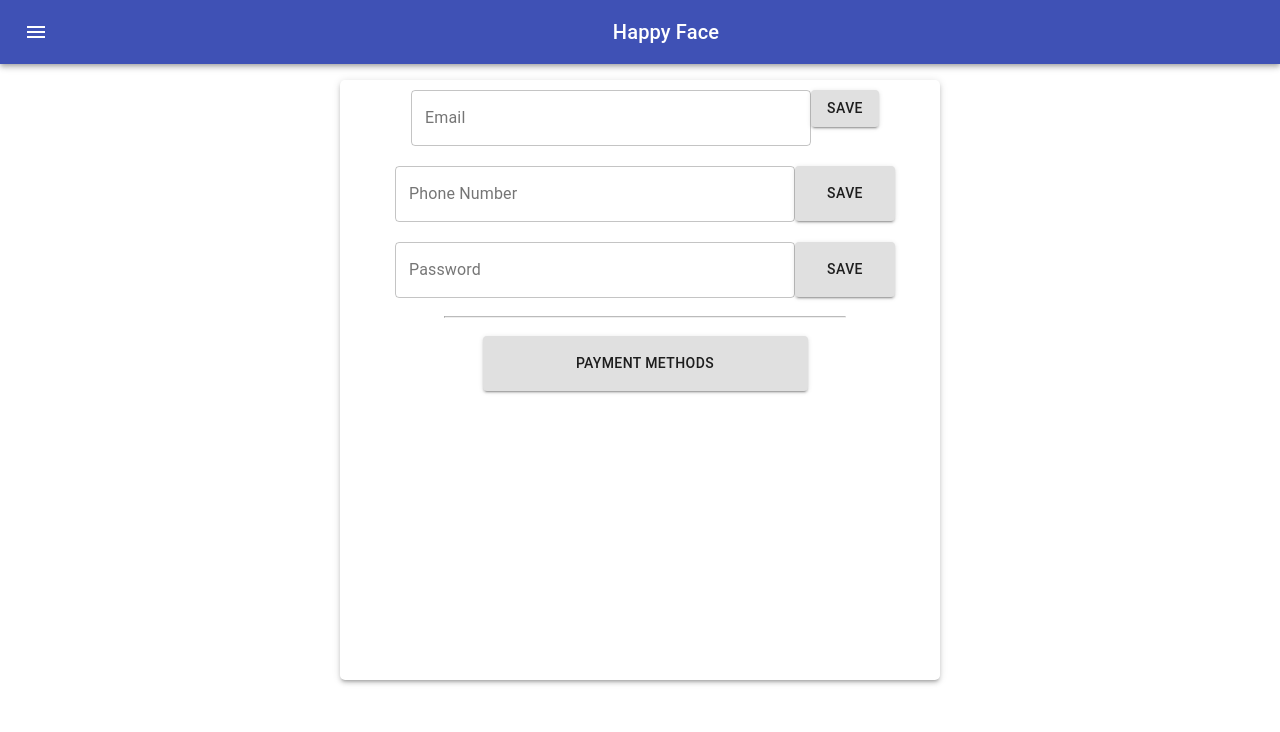
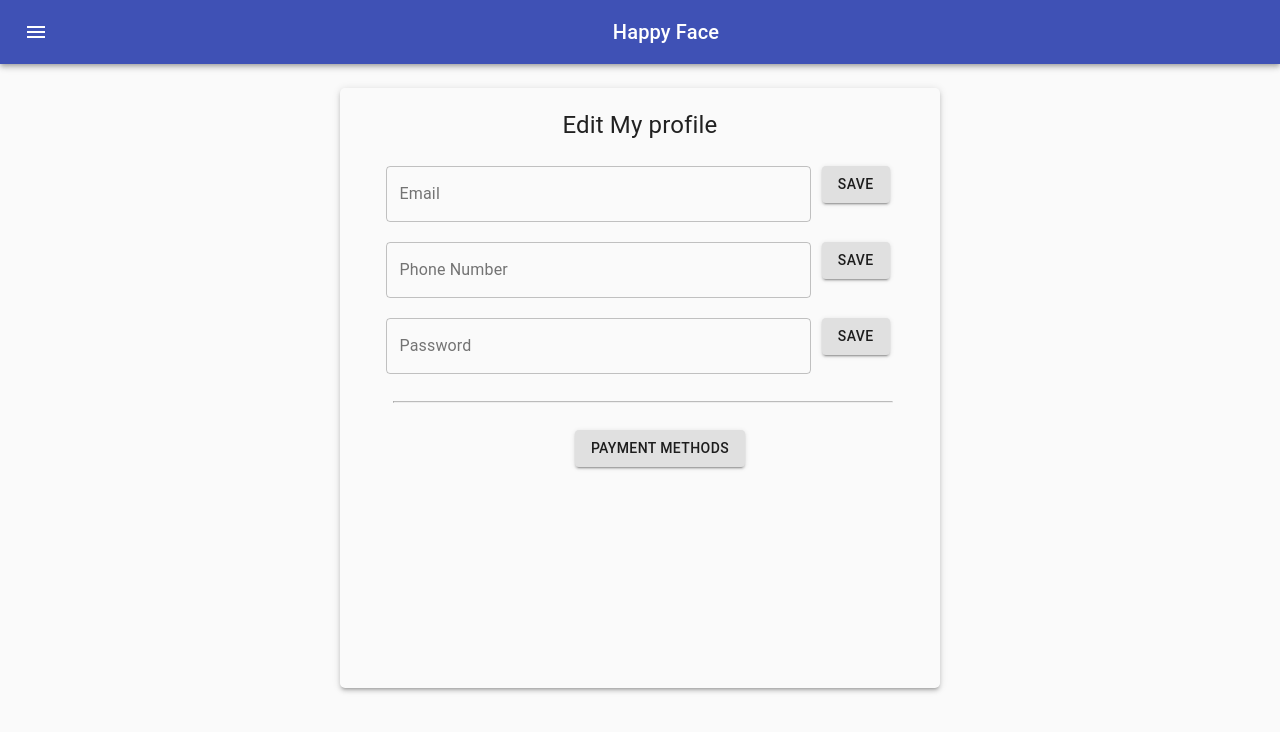
Before and after one commit to Apollonaut-dev/HappyFace, a React (Create React App) app: page /profile in a window 1280 px wide. Shown: the top 732 px of the page. Built offline with nearby package versions, Linux system fonts and the light colour scheme; no server answers.

Commit message:
August 20 2021

```diff
--- a/package.json
+++ b/package.json
@@ -8,6 +8,7 @@
     "@testing-library/jest-dom": "^5.14.1",
     "@testing-library/react": "^11.2.7",
     "@testing-library/user-event": "^12.8.3",
+    "custom-input": "^0.4.0",
     "firebase": "^8.9.1",
     "react": "^17.0.2",
     "react-dom": "^17.0.2",
--- a/src/components/Profile/index.js
+++ b/src/components/Profile/index.js
@@ -1,48 +1,73 @@
 import React from 'react';
-import classes from './profile.css';
+import classes from './profile.module.css';
 import { TextField, FormControl, InputLabel, Input, InputAdornment, IconButton, Button, object, ObjectsRow, item, Container, Box, ListItem, List, ListItemText, Grid } from '@material-ui/core'
 import { shadows, FormRow } from '@material-ui/system';
+import { withStyles } from '@material-ui/core/styles';
+
+const StyledButton = withStyles({
+  root: {
+    borderRadius: 3,
+    border: 0,
+    color: 'white',
+    height: 48,
+    padding: '0 30px',
+    boxShadow: '0 3px 5px 2px rgba(255, 105, 135, .3)',
+  },
+  label: {
+    textTransform: 'capitalize',
+  },
+})(Button);
+
+
 
 export default function (props) {
   return (
     <div>
-      <Box boxShadow={3} borderRadius={5} className="classes settings">
+
+      <Box boxShadow={3} borderRadius={5} className={classes.settings}>
+      <p style={{fontSize: 24, paddingTop: 20}}>
+        Edit My profile
+      </p>
       <div className="classes profile">
         <ul>
-          <li><div className="classes opButton">
+          <li><div className={classes.optionDiv}>
           <TextField
-              className="classes textField"
+              className={classes.textField}
               id="email"
               label="Email"
               defaultValue=""
               variant="outlined"
             />
-            <Button variant="contained" color="grey" className="classes option" >Save</Button>
+            <Button variant="contained" color="grey" className={classes.opButton}>Save</Button>
             </div></li>
-          <li><div className="classes opButton">
+            <br></br>
+            <li><div className={classes.optionDiv}>
             <TextField
-              className="classes textField"
+              className={classes.textField}
               id="phoneNum"
               label="Phone Number"
               defaultValue=""
               variant="outlined"
             />
-            <Button variant="contained" color="grey" className="classes option" style={{maxWidth: '100px', maxHeight: '55px', minWidth: '100px', minHeight: '55px'}}>Save</Button>
+            <Button variant="contained" color="grey" className={classes.opButton}>Save</Button>
           </div></li>
-          <li><div className="classes opButton">
+          <br></br>
+          <li><div className={classes.optionDiv}>
             <TextField
-              className="classes textField"
+              className={classes.textField}
               id="outlined-password-input"
               label="Password"
               type="password"
               autoComplete="current-password"
               variant="outlined"
             />
-            <Button variant="contained" color="grey" className="classes option" style={{maxWidth: '100px', maxHeight: '55px', minWidth: '100px', minHeight: '55px'}}>Save</Button>
+            <Button variant="contained" color="grey" className={classes.opButton}>Save</Button>
           </div></li>
-
-          <hr className="subheading"></hr>
-          <li><div className="classes opButton"><Button variant="contained" color="grey" className="classes option" style={{maxWidth: '325px', maxHeight: '55px', minWidth: '325px', minHeight: '55px'}}>Payment methods</Button></div></li>
+          <br></br>
+          <hr className={classes.subheading}></hr>
+          <br></br>
+          <li><div className="classes opButton"><Button variant="contained" color="grey" className="classes option" >Payment methods</Button></div></li>
+          <br></br>
         </ul>
       </div>
       </Box>
--- a/src/components/Profile/profile.css
+++ /dev/null
@@ -1,44 +0,0 @@
-.settings {
-    max-width: 600px;
-    min-width: 300px;
-    min-height: 600px;
-    margin: auto;
-}
-
-.profile {
-    margin-left: -5%;
-}
-
-@media only screen and (max-width: 450px) {
-    .profile {
-        margin-left: -10%;
-    }
-}
-
-.option {
-    font-size: small;
-}
-
-.opButton {
-    padding: 10px;
-    margin: auto;
-
-}
-
-.subheading {
-    border-top: 1px solid #bbb;
-    min-width: 200px;
-    max-width: 400px;
-
-}
-
-@media only screen and (max-width: 450px) {
-    .textField {
-        max-width: 220px;
-        max-height: 20px;
-    }
-}
-
-.textField {
-    width: 400px;
-}
--- /dev/null
+++ b/src/components/Profile/profile.module.css
@@ -0,0 +1,53 @@
+.textField {
+    width: 400px;
+}
+
+.settings {
+    max-width: 600px;
+    min-width: 300px;
+    min-height: 600px;
+    margin: auto;
+}
+
+.opButton {
+    bottom: 50%;
+    right: 3%;
+    top: 10%;
+}
+
+.profile {
+    margin-top: auto;
+    margin-left: -5%;
+}
+
+.optionDiv {
+    position: relative;
+}
+
+.textField {
+    width: 425px;
+    right: 5%;
+}
+
+.subheading {
+    border-top: 1px solid #bbb;
+    max-width: 500px;
+    position: relative;
+    right: 3%;
+}
+
+.subheading {
+    border-top: 1px solid #bbb;
+    max-width: 500px;
+}
+
+@media only screen and (max-width: 400px) {
+    .textField {
+        max-width: 240px;
+        right: 5%;
+    }
+    .subheading {
+        max-width: 300px;
+
+    }
+}
--- a/src/index.js
+++ b/src/index.js
@@ -3,12 +3,14 @@ import ReactDOM from 'react-dom';
 import './index.css';
 import App from './App';
 import reportWebVitals from './reportWebVitals';
+import CssBaseline from "@material-ui/core/CssBaseline"
 
 import Firebase, { FirebaseContext } from './Firebase';
 
 ReactDOM.render(
   <React.StrictMode>
     <FirebaseContext.Provider value={new Firebase()}>
+      <CssBaseline />
       <App />
     </FirebaseContext.Provider>
   </React.StrictMode>,
--- a/src/pages/Feed/index.js
+++ b/src/pages/Feed/index.js
@@ -1,5 +1,5 @@
 import React from 'react';
-import classes from './feed.css';
+import classes from './feed.module.css';
 import { object, ObjectsRow, item, Container, Box, ListItem, List, ListItemText, Grid } from '@material-ui/core'
 import { shadows, FormRow } from '@material-ui/system';
 
```
Also changed, not shown: src/pages/Feed/feed.module.css (renamed from src/pages/Feed/feed.css), 1 other file (tests, documents, lock files or other folders).
